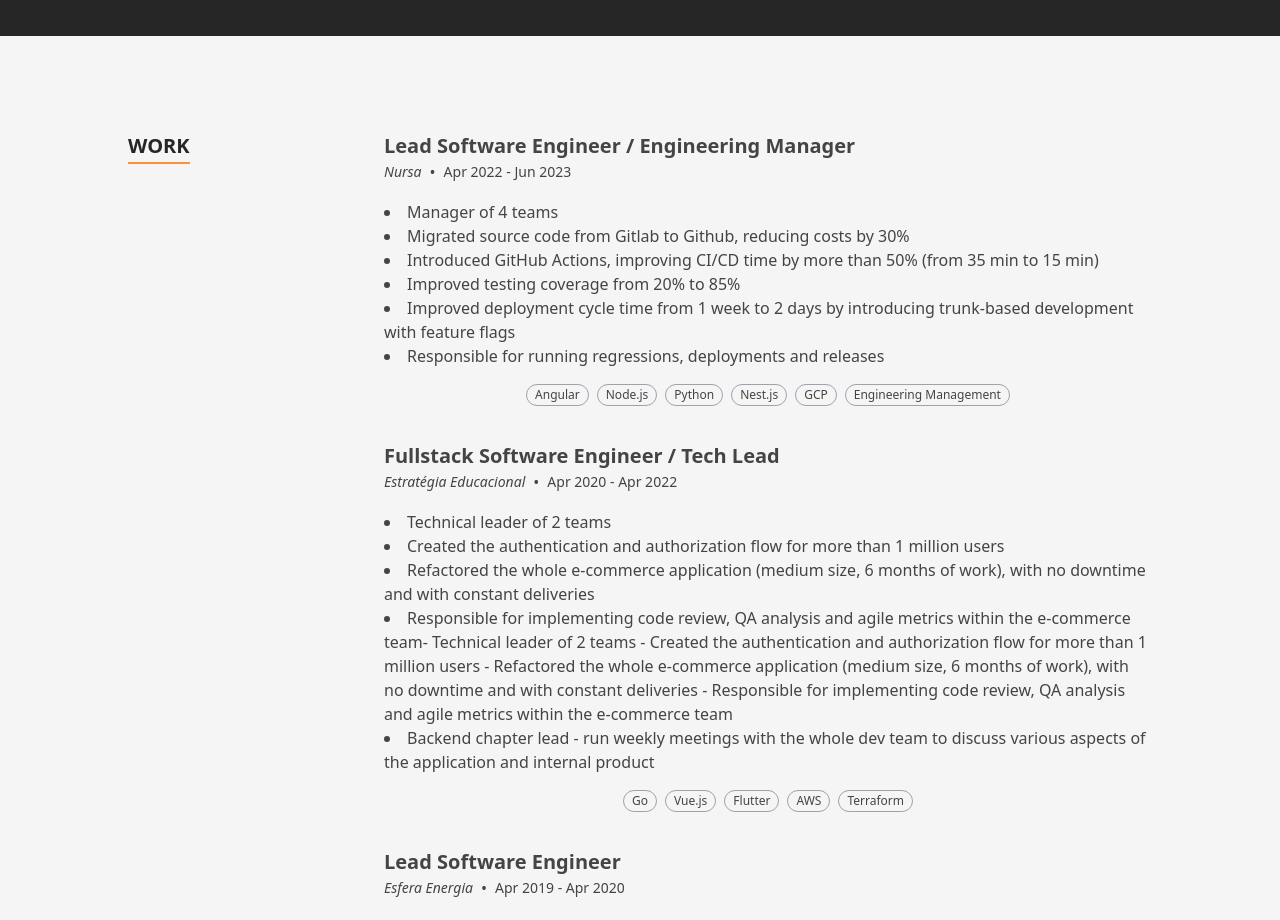
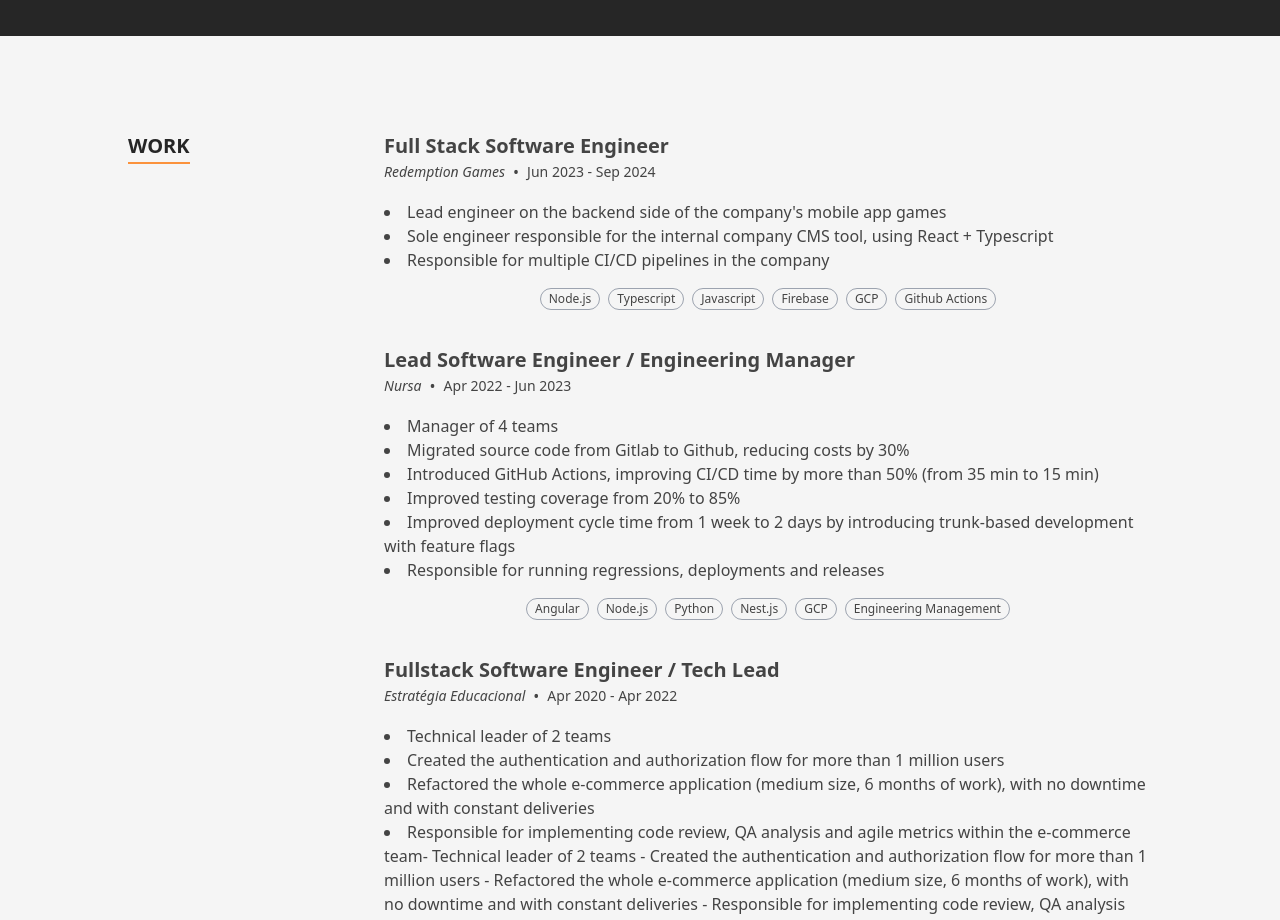
Before and after one commit to lopes-gustavo/personal-resume, a Next.js app: page / in a window 1280 px wide. Shown: the part 1480-2400 px from the top of the page. Built offline with nearby package versions, Linux system fonts and the light colour scheme.

Commit message:
Add Redemption Games experience

```diff
--- a/src/components/Sections/Resume/TimelineItem.tsx
+++ b/src/components/Sections/Resume/TimelineItem.tsx
@@ -1,6 +1,6 @@
 import { FC, memo } from 'react';
 
-import type { TimelineItem } from '../../../data/dataDef';
+import type { ExperienceTimelineItem } from '../../../data/dataDef';
 
 const Chip: FC<{ value: string }> = memo(({ value }) => {
   return (
@@ -10,7 +10,7 @@
   );
 });
 
-const TimelineItem: FC<{ item: TimelineItem }> = memo(({ item }) => {
+const TimelineItem: FC<{ item: ExperienceTimelineItem }> = memo(({ item }) => {
   const { title, dateStart, dateEnd, location, content, skills } = item;
   return (
     <div className="flex flex-col pb-8 text-left last:pb-0">
--- a/src/data/data.tsx
+++ b/src/data/data.tsx
@@ -17,14 +17,24 @@
 import TuringIcon from '../components/Icon/TuringIcon';
 import heroImage from '../images/header-background.webp';
 import profilePic from '../images/profilepic.jpg';
-import { About, ContactSection, ContactType, Hero, HomepageMeta, SkillGroup, Social, TimelineItem } from './dataDef';
+import {
+  About,
+  ContactSection,
+  ContactType,
+  ExperienceTimelineItem,
+  Hero,
+  HomepageMeta,
+  SkillGroup,
+  Social,
+  TimelineItem,
+} from './dataDef';
 
 /**
  * Page meta data
  */
 export const homePageMeta: HomepageMeta = {
   title: 'Gustavo Lopes Resume',
-  description: "Gustavo Lopes's personal resume written in React",
+  description: "Gustavo Lopes' personal resume written in React",
 };
 
 /**
@@ -103,208 +113,92 @@
   {
     name: 'Backend development',
     skills: [
-      {
-        name: 'Node.js',
-        level: 9,
-        years: 7,
-      },
-      {
-        name: 'Golang',
-        level: 8,
-        years: 2,
-      },
-      {
-        name: 'Nest.js',
-        level: 8,
-        years: 2,
-      },
-      {
-        name: 'Python',
-        level: 7,
-        years: 4,
-      },
-      {
-        name: 'Java',
-        level: 5,
-        years: 1,
-      },
-      {
-        name: 'Ruby',
-        level: 4,
-        years: 1,
-      },
+      { name: 'Node.js', level: 9, years: 7 },
+      { name: 'Golang', level: 8, years: 2 },
+      { name: 'Nest.js', level: 8, years: 2 },
+      { name: 'Python', level: 7, years: 4 },
+      { name: 'Java', level: 5, years: 1 },
+      { name: 'Ruby', level: 4, years: 1 },
     ],
   },
   {
     name: 'Backend tools',
     skills: [
-      {
-        name: 'Terraform',
-        level: 8,
-        years: 5,
-      },
-      {
-        name: 'Docker',
-        level: 7,
-        years: 5,
-      },
-      {
-        name: 'Kubernetes',
-        level: 5,
-        years: 1,
-      },
-      {
-        name: 'RabbitMQ',
-        level: 5,
-        years: 3,
-      },
-      {
-        name: 'SNS/SQS',
-        level: 5,
-        years: 3,
-      },
+      { name: 'Terraform', level: 8, years: 5 },
+      { name: 'Docker', level: 7, years: 5 },
+      { name: 'Kubernetes', level: 5, years: 1 },
+      { name: 'RabbitMQ', level: 5, years: 3 },
+      { name: 'SNS/SQS', level: 5, years: 3 },
     ],
   },
-
   {
     name: 'Frontend development',
     skills: [
-      {
-        name: 'Typescript',
-        level: 9,
-        years: 6,
-      },
-      {
-        name: 'Angular',
-        level: 9,
-        years: 5,
-      },
-      {
-        name: 'Vue',
-        level: 8,
-        years: 2,
-      },
-      {
-        name: 'React',
-        level: 7,
-        years: 2,
-      },
-      {
-        name: 'Next.js',
-        level: 7,
-        years: 2,
-      },
+      { name: 'Typescript', level: 9, years: 6 },
+      { name: 'Angular', level: 9, years: 5 },
+      { name: 'Vue', level: 8, years: 2 },
+      { name: 'React', level: 7, years: 2 },
+      { name: 'Next.js', level: 7, years: 2 },
     ],
   },
   {
     name: 'Mobile development',
     skills: [
-      {
-        name: 'Ionic',
-        level: 8,
-        years: 2,
-      },
-      {
-        name: 'Flutter',
-        level: 6,
-        years: 2,
-      },
+      { name: 'Ionic', level: 8, years: 2 },
+      { name: 'Flutter', level: 6, years: 2 },
     ],
   },
   {
     name: 'Cloud Development',
     skills: [
-      {
-        name: 'AWS',
-        level: 8,
-        years: 5,
-      },
-      {
-        name: 'Firebase',
-        level: 8,
-        years: 6,
-      },
-      {
-        name: 'GCP',
-        level: 7,
-        years: 2,
-      },
-      {
-        name: 'Azure',
-        level: 5,
-        years: 1,
-      },
+      { name: 'AWS', level: 8, years: 5 },
+      { name: 'Firebase', level: 8, years: 6 },
+      { name: 'GCP', level: 7, years: 2 },
+      { name: 'Azure', level: 5, years: 1 },
     ],
   },
   {
     name: 'Databases',
     skills: [
-      {
-        name: 'Postgres',
-        level: 8,
-        years: 5,
-      },
-      {
-        name: 'MySQL',
-        level: 7,
-        years: 2,
-      },
-      {
-        name: 'Redis',
-        level: 7,
-        years: 4,
-      },
-      {
-        name: 'DynamoDB',
-        level: 5,
-        years: 2,
-      },
-      {
-        name: 'MongoDB',
-        level: 5,
-        years: 1,
-      },
-      {
-        name: 'OracleDB',
-        level: 4,
-        years: 1,
-      },
+      { name: 'Postgres', level: 8, years: 5 },
+      { name: 'MySQL', level: 7, years: 2 },
+      { name: 'Redis', level: 7, years: 4 },
+      { name: 'DynamoDB', level: 5, years: 2 },
+      { name: 'MongoDB', level: 5, years: 1 },
+      { name: 'OracleDB', level: 4, years: 1 },
     ],
   },
   {
     name: 'DevOps',
     skills: [
-      {
-        name: 'Github Actions',
-        level: 8,
-        years: 2,
-      },
-      {
-        name: 'Azure DevOps',
-        level: 7,
-        years: 1,
-      },
+      { name: 'Github Actions', level: 8, years: 2 },
+      { name: 'Azure DevOps', level: 7, years: 1 },
     ],
   },
   {
     name: 'Testing',
     skills: [
-      {
-        name: 'Cypress',
-        level: 6,
-        years: 3,
-      },
-      {
-        name: 'Playwright',
-        level: 5,
-        years: 1,
-      },
+      { name: 'Cypress', level: 6, years: 3 },
+      { name: 'Playwright', level: 5, years: 1 },
     ],
   },
 ];
 
 const experienceDate = (month: number, year: number): Dayjs => dayjs(`${year}-${month}-01`);
-export const experience: TimelineItem[] = [
+
+export const experience: ExperienceTimelineItem[] = [
+  {
+    title: 'Full Stack Software Engineer',
+    dateStart: experienceDate(6, 2023),
+    dateEnd: experienceDate(9, 2024),
+    location: 'Redemption Games',
+    content: [
+      `Lead engineer on the backend side of the company's mobile app games`,
+      `Sole engineer responsible for the internal company CMS tool, using React + Typescript`,
+      `Responsible for multiple CI/CD pipelines in the company`,
+    ],
+    skills: ['Node.js', 'Typescript', 'Javascript', 'Firebase', 'GCP', 'Github Actions'],
+  },
   {
     title: 'Lead Software Engineer / Engineering Manager',
     dateStart: experienceDate(4, 2022),
```
Also changed, not shown: src/data/dataDef.ts (+5 -2 lines).
